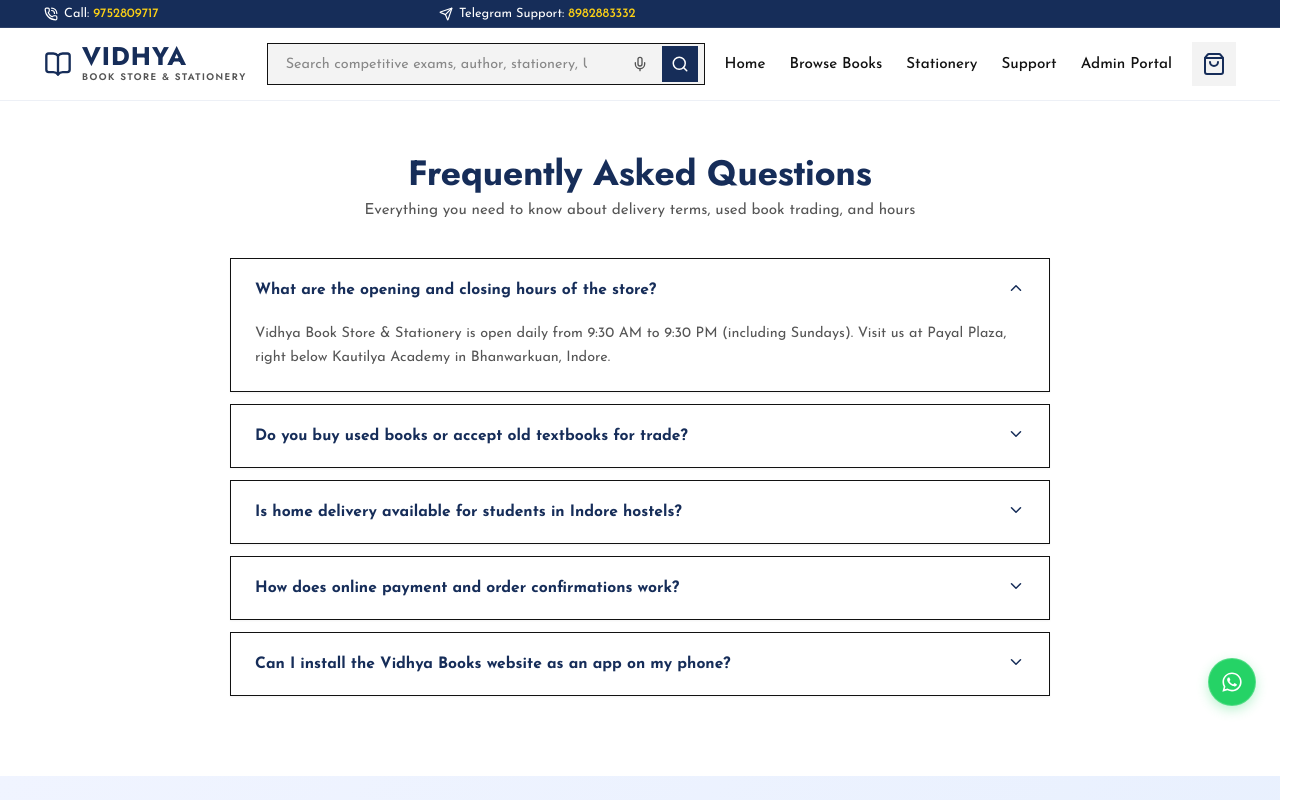
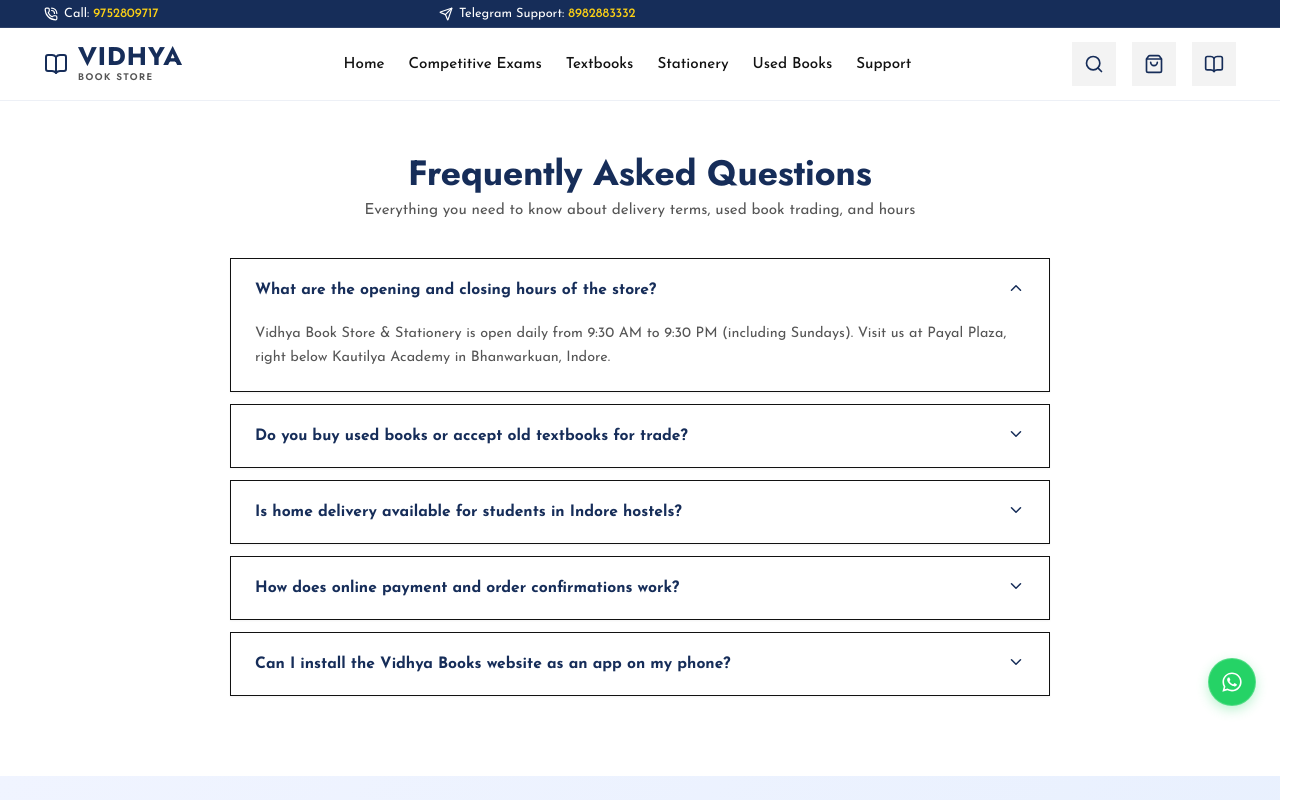
Before and after one commit to pankajsolanki1707-crypto/Vidhya_BookStore, a Next.js app in the folder apps/frontend/: page /faq in a window 1280 px wide. Shown: the top 800 px of the page, 1316 px wide, since content can reach past the window. Built offline with nearby package versions, Linux system fonts and the light colour scheme.

Commit message:
style: apply centered nav menu and toggle slide-down search bar to align with B3Books header structure

```diff
--- a/apps/frontend/src/components/Navbar/Navbar.module.css
+++ b/apps/frontend/src/components/Navbar/Navbar.module.css
@@ -557,3 +557,35 @@
     letter-spacing: 1px;
   }
 }
+
+.searchToggleBtn, .adminIconBtn {
+  background: none;
+  border: none;
+  cursor: pointer;
+  display: flex;
+  align-items: center;
+  justify-content: center;
+  width: 44px;
+  height: 44px;
+  background-color: var(--color-bg-light);
+  color: var(--color-primary);
+  transition: var(--transition-smooth);
+}
+
+.searchToggleBtn:hover, .adminIconBtn:hover {
+  background-color: var(--color-primary-light);
+  transform: scale(1.05);
+}
+
+.searchBarSlideDown {
+  position: absolute;
+  top: 100%;
+  left: 0;
+  right: 0;
+  background-color: var(--color-bg-white);
+  border-bottom: 1px solid var(--color-border);
+  padding: 16px 0;
+  box-shadow: 0 10px 30px rgba(0,0,0,0.08);
+  z-index: 99;
+  animation: slideDown 0.2s ease-out forwards;
+}
--- a/apps/frontend/src/components/Navbar/Navbar.tsx
+++ b/apps/frontend/src/components/Navbar/Navbar.tsx
@@ -17,6 +17,7 @@ export default function Navbar() {
   const [showSuggestions, setShowSuggestions] = useState(false);
   const [isListening, setIsListening] = useState(false);
   const [searchHistory, setSearchHistory] = useState<string[]>([]);
+  const [isSearchExpanded, setIsSearchExpanded] = useState(false);
 
   const [activeIndex, setActiveIndex] = useState(-1);
   const [compareItems, setCompareItems] = useState<any[]>([]);
@@ -254,15 +255,60 @@ export default function Navbar() {
           <div className={styles.navContainer}>
             {/* Logo */}
             <Link href="/" className={styles.logo}>
-              <BookOpen size={28} className={styles.logoIcon} />
+              <BookOpen size={24} className={styles.logoIcon} />
               <div className={styles.logoText}>
                 <span className={styles.brandMain}>VIDHYA</span>
-                <span className={styles.brandSub}>BOOK STORE & STATIONERY</span>
+                <span className={styles.brandSub}>BOOK STORE</span>
               </div>
             </Link>
 
-            {/* Live Search Bar */}
-            <div className={styles.searchContainer} ref={searchRef}>
+            {/* Desktop Navigation Links (Centered) */}
+            <nav className={styles.navMenu}>
+              <Link href="/" className={styles.navLink}>Home</Link>
+              <Link href="/books?category=Competitive%20Exams" className={styles.navLink}>Competitive Exams</Link>
+              <Link href="/books?category=Academic%20Textbooks" className={styles.navLink}>Textbooks</Link>
+              <Link href="/books?category=Stationery" className={styles.navLink}>Stationery</Link>
+              <Link href="/books?category=Used%20Books" className={styles.navLink}>Used Books</Link>
+              <Link href="/contact" className={styles.navLink}>Support</Link>
+            </nav>
+
+            {/* Actions (Right) */}
+            <div className={styles.navActions}>
+              {/* Search Toggle Icon */}
+              <button
+                type="button"
+                onClick={() => setIsSearchExpanded(!isSearchExpanded)}
+                className={styles.searchToggleBtn}
+                title="Search Products"
+              >
+                <Search size={20} />
+              </button>
+
+              {/* Cart Link */}
+              <Link href="/cart" className={styles.cartIconContainer}>
+                <ShoppingBag size={20} className={styles.cartIcon} />
+                {cartCount > 0 && <span className={styles.cartBadge}>{cartCount}</span>}
+              </Link>
+
+              {/* Admin shortcut */}
+              <Link href="/admin" className={styles.adminIconBtn} title="Staff Login">
+                <BookOpen size={20} />
+              </Link>
+
+              {/* Mobile Menu Button */}
+              <button
+                className={styles.mobileMenuBtn}
+                onClick={() => setIsMobileMenuOpen(!isMobileMenuOpen)}
+                aria-label="Toggle menu"
+              >
+                {isMobileMenuOpen ? <X size={20} /> : <Menu size={20} />}
+              </button>
+            </div>
+          </div>
+
+          {/* Slide-down Search Console */}
+          {isSearchExpanded && (
+            <div className={styles.searchBarSlideDown} ref={searchRef}>
               <form onSubmit={handleSearchSubmit} className={styles.searchForm} style={{ display: 'flex', alignItems: 'center', width: '100%', position: 'relative' }}>
                 <input
                   type="text"
@@ -379,7 +425,7 @@ export default function Navbar() {
                                 borderRadius: 'var(--radius-full)',
                                 backgroundColor: 'var(--color-bg-light)',
                                 cursor: 'pointer',
-                                color: 'var(--color-text-main)'
+                                  color: 'var(--color-text-main)'
                               }}
                             >
                               {t.label}
@@ -467,119 +513,10 @@ export default function Navbar() {
                 </div>
               )}
             </div>
-
-            {/* Desktop Navigation Links */}
-            <nav className={styles.navMenu}>
-              <Link href="/" className={styles.navLink}>Home</Link>
-
-              {/* Mega Menu Trigger */}
-              <div className={styles.megaMenuTrigger}>
-                <Link href="/books" className={styles.navLink}>
-                  Browse Books
-                </Link>
-                <div className={styles.megaMenuContainer}>
-                  <div className={styles.megaMenuGrid}>
-                    {/* Column 1 */}
-                    <div className={styles.megaMenuColumn}>
-                      <h4 className={styles.megaMenuTitle}>Competitive</h4>
-                      <Link href="/books?category=Competitive%20Exams&exam=UPSC" className={styles.megaMenuItem}>
-                        <span className={styles.itemIcon}>🏛️</span> UPSC Prep
-                      </Link>
-                      <Link href="/books?category=Competitive%20Exams&exam=MPPSC" className={styles.megaMenuItem}>
-                        <span className={styles.itemIcon}>🦁</span> MPPSC Prep
-                      </Link>
-                      <Link href="/books?category=Competitive%20Exams&exam=SSC" className={styles.megaMenuItem}>
-                        <span className={styles.itemIcon}>📋</span> SSC & Vyapam
-                      </Link>
-                      <Link href="/books?category=Competitive%20Exams&exam=Banking" className={styles.megaMenuItem}>
-                        <span className={styles.itemIcon}>💰</span> Banking & Rail
-                      </Link>
-                    </div>
-
-                    {/* Column 2 */}
-                    <div className={styles.megaMenuColumn}>
-                      <h4 className={styles.megaMenuTitle}>Academic</h4>
-                      <Link href="/books?category=Academic%20Textbooks&subcategory=Engineering" className={styles.megaMenuItem}>
-                        <span className={styles.itemIcon}>⚙️</span> Engineering
-                      </Link>
-                      <Link href="/books?category=Academic%20Textbooks&subcategory=Medical" className={styles.megaMenuItem}>
-                        <span className={styles.itemIcon}>🩺</span> Medical Science
-                      </Link>
-                      <Link href="/books?category=Academic%20Textbooks&subcategory=Management" className={styles.megaMenuItem}>
-                        <span className={styles.itemIcon}>📊</span> BBA / MBA Notes
-                      </Link>
-                      <Link href="/books?category=Academic%20Textbooks&subcategory=Law" className={styles.megaMenuItem}>
-                        <span className={styles.itemIcon}>⚖️</span> Law & CLAT
-                      </Link>
-                    </div>
-
-                    {/* Column 3 */}
-                    <div className={styles.megaMenuColumn}>
-                      <h4 className={styles.megaMenuTitle}>School & Fiction</h4>
-                      <Link href="/books?category=Academic%20Textbooks&subcategory=School" className={styles.megaMenuItem}>
-                        <span className={styles.itemIcon}>🎒</span> CBSE Sets
-                      </Link>
-                      <Link href="/books?category=Novels%20%26%20Literature" className={styles.megaMenuItem}>
-                        <span className={styles.itemIcon}>📚</span> Novels / Literature
-                      </Link>
-                      <Link href="/books?category=Academic%20Textbooks&subcategory=Children" className={styles.megaMenuItem}>
-                        <span className={styles.itemIcon}>🧸</span> Children Stories
-                      </Link>
-                    </div>
-
-                    {/* Column 4 */}
-                    <div className={styles.megaMenuColumn}>
-                      <h4 className={styles.megaMenuTitle}>Stationery & Used</h4>
-                      <Link href="/books?category=Stationery" className={styles.megaMenuItem}>
-                        <span className={styles.itemIcon}>🖋️</span> Stationery Store
-                      </Link>
-                      <Link href="/books?category=Used%20Books" className={styles.megaMenuItem}>
-                        <span className={styles.itemIcon}>🔄</span> Swap Used Books
-                      </Link>
-                      <Link href="/books?sort=rating" className={styles.megaMenuItem}>
-                        <span className={styles.itemIcon}>⭐</span> Best Sellers
-                      </Link>
-                      <Link href="/books?sort=newest" className={styles.megaMenuItem}>
-                        <span className={styles.itemIcon}>✨</span> New Arrivals
-                      </Link>
-                    </div>
-
-                    {/* Column 5: Spotlight */}
-                    <div className={styles.megaMenuPromoColumn}>
-                      <span className={styles.promoLabel}>🔥 10% STUDENT OFF</span>
-                      <img src="/images/store_banner.png" alt="Student Store banner" className={styles.promoImage} />
-                      <Link href="/books?category=Competitive%20Exams" className={styles.promoLink}>
-                        MPPSC & UPSC Books →
-                      </Link>
-                    </div>
-                  </div>
-                </div>
-              </div>
-
-              <Link href="/books?category=Stationery" className={styles.navLink}>Stationery</Link>
-              <Link href="/contact" className={styles.navLink}>Support</Link>
-              <Link href="/admin" className={styles.navLink}>Admin Portal</Link>
-            </nav>
-
-            {/* Icons */}
-            <div className={styles.navActions}>
-              <Link href="/cart" className={styles.cartIconContainer}>
-                <ShoppingBag size={24} className={styles.cartIcon} />
-                {cartCount > 0 && <span className={styles.cartBadge}>{cartCount}</span>}
-              </Link>
-
-              {/* Mobile Menu Button */}
-              <button
-                className={styles.mobileMenuBtn}
-                onClick={() => setIsMobileMenuOpen(!isMobileMenuOpen)}
-                aria-label="Toggle menu"
-              >
-                {isMobileMenuOpen ? <X size={24} /> : <Menu size={24} />}
-              </button>
-            </div>
-          </div>
+          )}
         </div>
       </div>
+
 
       {/* Mobile Drawer Navigation */}
       {isMobileMenuOpen && (
```
